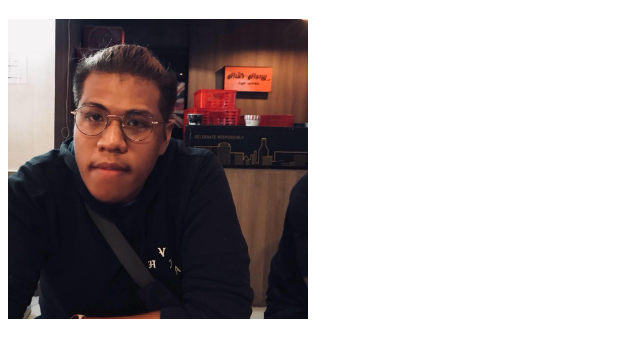
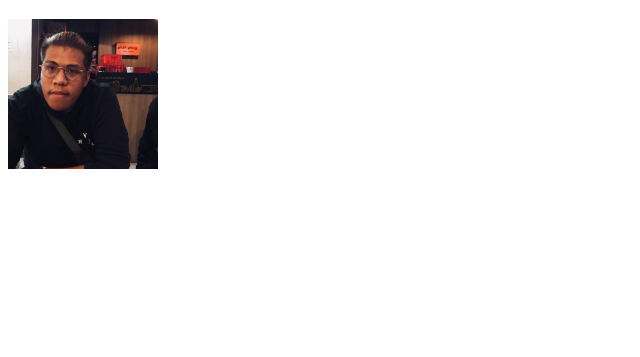
Before and after one commit to mesitpan/mesitpan.github.io, a plain HTML site: page index.html in a window 1280 px wide. Shown: the part 61-418 px from the top of the page, without its empty margins (0-640 px from the left). Drawn offline with Linux system fonts and the light colour scheme.

Commit message:
Update index.html

```diff
--- a/index.html
+++ b/index.html
@@ -7,7 +7,7 @@
 		<div class="container">
     		<div class="blurb">
         		<h1>Mesit Nakhum</h1>
-			<img src="me.jpg" alt="me" style="width:300px;height:300px">
+			<img src="me.jpg" alt="me" style="width:150px;height:150px">
 		</div><!-- /.blurb -->
 		</div><!-- /.container -->
 	</body>
```
